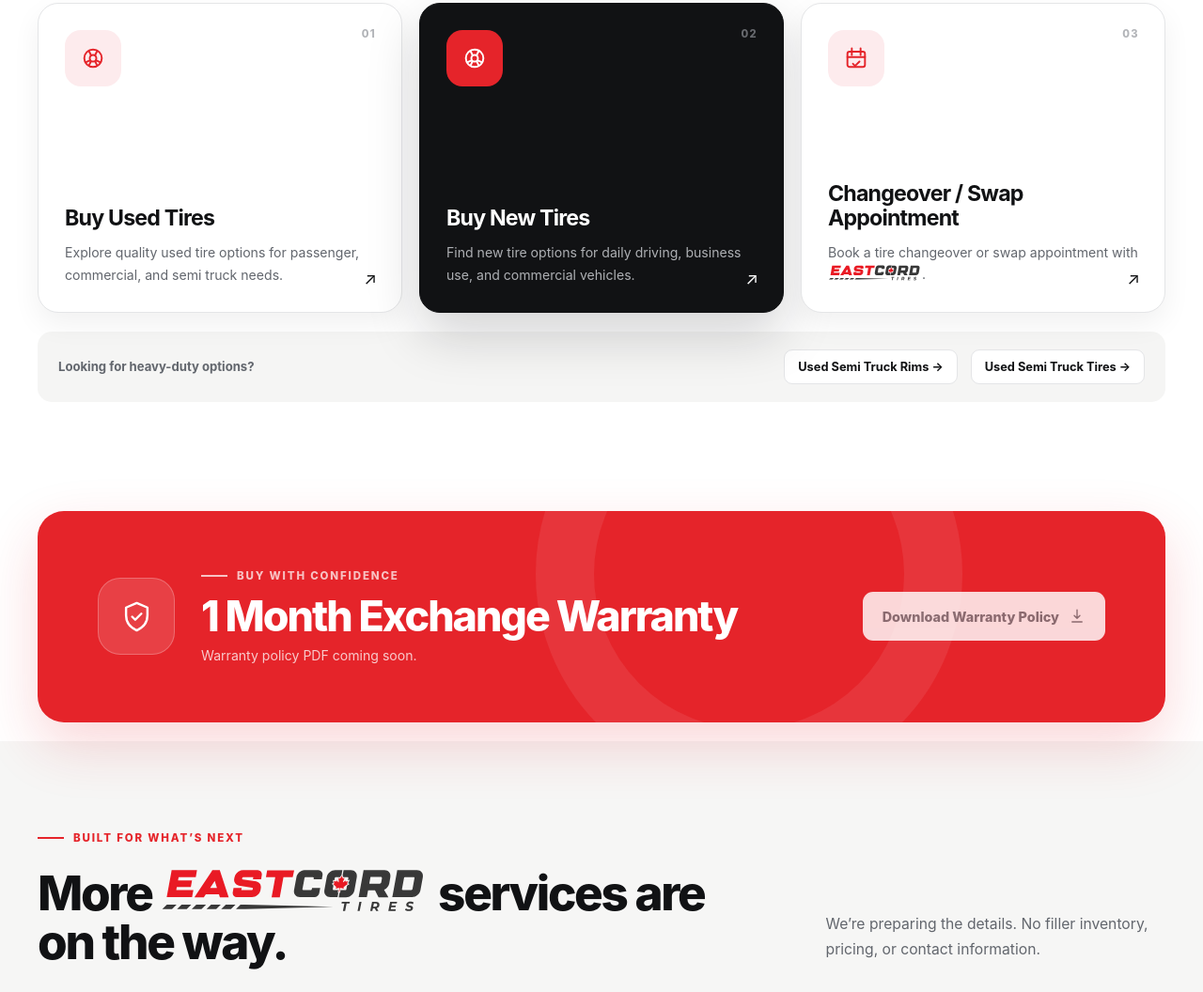
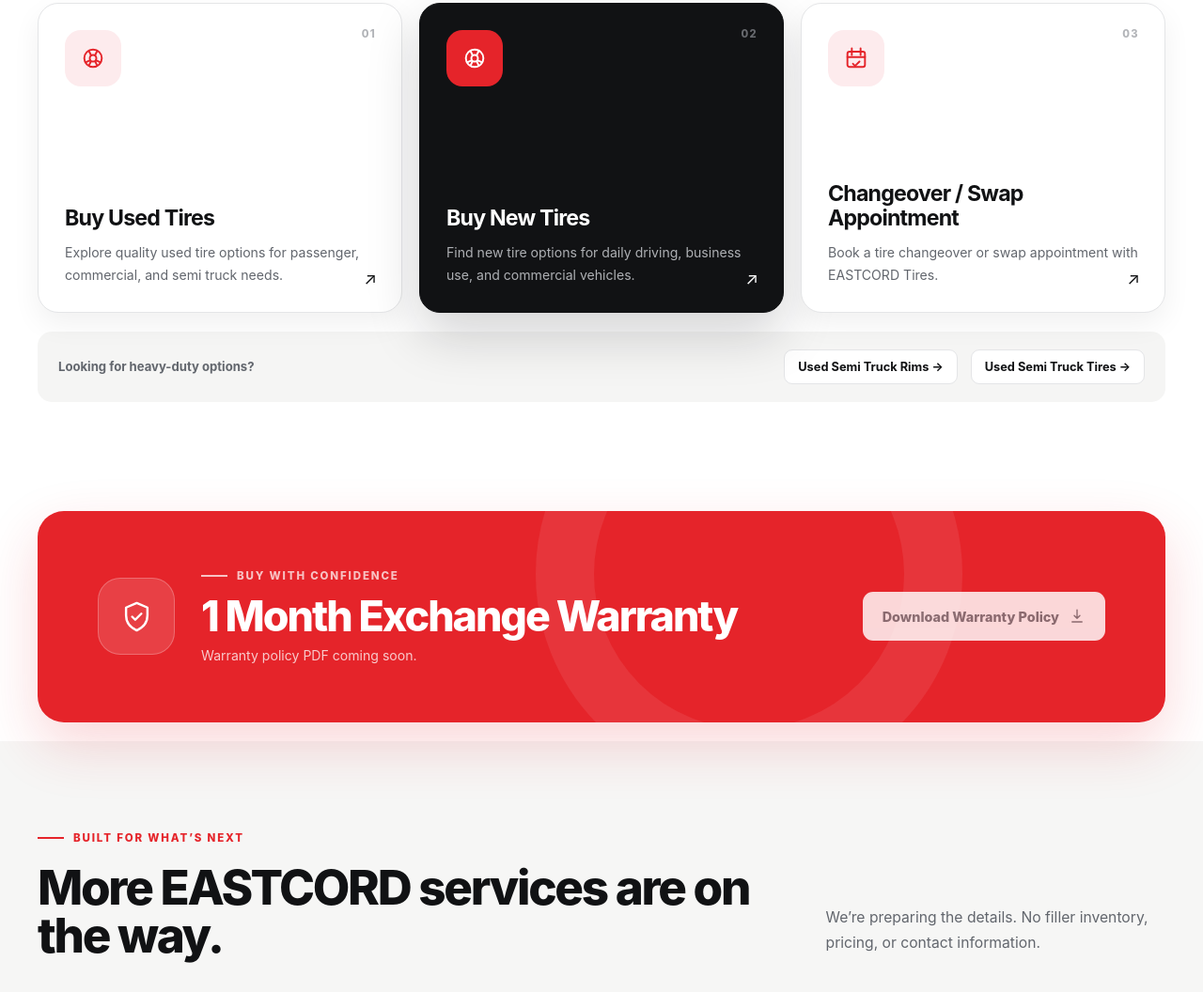
Before and after one commit to EastCordTiresInc/codexcode, a plain HTML site: page index.html in a window 1280 px wide. Shown: the part 1110-2166 px from the top of the page at 94% size. Drawn offline with Linux system fonts and the light colour scheme; grey boxes are pictures that could not be loaded.

Commit message:
Restore EastCord text content

```diff
--- a/index.html
+++ b/index.html
@@ -51,7 +51,7 @@
             <h1>Premium Used &amp; New Tires in Milton</h1>
             <p class="hero-lead">
               Buy used tires, buy new tires, or book your tire changeover/swap appointment
-              with <img class="brand-inline-logo" src="assets/eastcord-logo-red-black.svg" alt="EastCord Tires" />.
+              with <span class="brand-word"><span class="brand-east">EAST</span><span class="brand-cord">CORD</span></span> Tires.
             </p>
             <p class="hero-support">Commercial, passenger, and semi truck tire options.</p>
 
@@ -144,7 +144,7 @@
               </span>
               <span class="card-copy">
                 <strong>Changeover / Swap Appointment</strong>
-                <span>Book a tire changeover or swap appointment with <img class="brand-inline-logo" src="assets/eastcord-logo-red-black.svg" alt="EastCord Tires" />.</span>
+                <span>Book a tire changeover or swap appointment with <span class="brand-word"><span class="brand-east">EAST</span><span class="brand-cord">CORD</span></span> Tires.</span>
               </span>
               <span class="card-arrow" aria-hidden="true">↗</span>
             </a>
@@ -187,7 +187,7 @@
           <div class="section-heading compact">
             <div>
               <p class="eyebrow"><span></span> Built for what’s next</p>
-              <h2 id="coming-soon-title">More <img class="brand-inline-logo brand-inline-logo-heading" src="assets/eastcord-logo-red-black.svg" alt="EastCord Tires" /> services are on the way.</h2>
+              <h2 id="coming-soon-title">More <span class="brand-word"><span class="brand-east">EAST</span><span class="brand-cord">CORD</span></span> services are on the way.</h2>
             </div>
             <p>We’re preparing the details. No filler inventory, pricing, or contact information.</p>
           </div>
```
